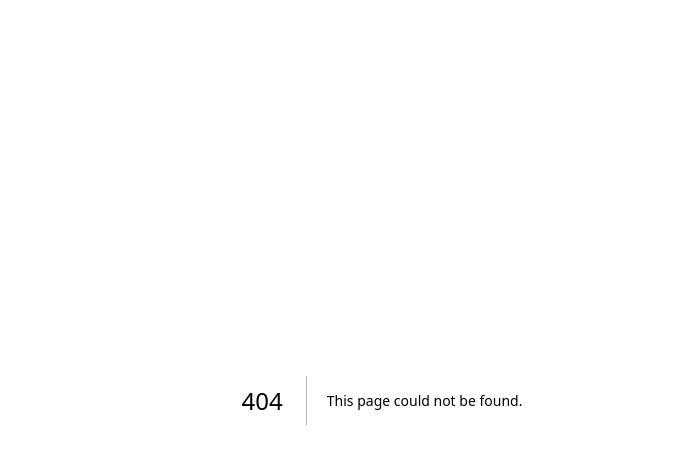
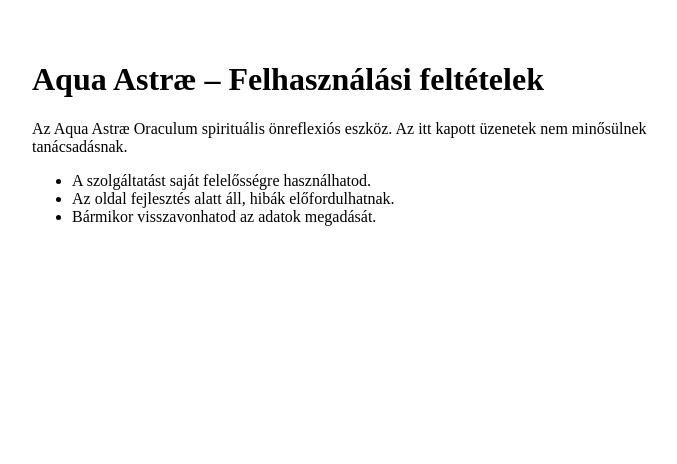
Before and after one commit to janosbartek-debug/aqua-astrae, a Next.js app: page /terms in a window 1280 px wide. Before the commit this address had no page. Shown: the top 464 px of the page, without its empty margins (258-935 px from the left). Built offline with nearby package versions, Linux system fonts and the light colour scheme.

Commit message:
Create terms.js

```diff
--- /dev/null
+++ b/pages/terms.js
@@ -0,0 +1,13 @@
+export default function TermsOfUse() {
+  return (
+    <main style={{ padding: '2rem', maxWidth: '700px', margin: '0 auto' }}>
+      <h1>Aqua Astræ – Felhasználási feltételek</h1>
+      <p>Az Aqua Astræ Oraculum spirituális önreflexiós eszköz. Az itt kapott üzenetek nem minősülnek tanácsadásnak.</p>
+      <ul>
+        <li>A szolgáltatást saját felelősségre használhatod.</li>
+        <li>Az oldal fejlesztés alatt áll, hibák előfordulhatnak.</li>
+        <li>Bármikor visszavonhatod az adatok megadását.</li>
+      </ul>
+    </main>
+  );
+}
```
